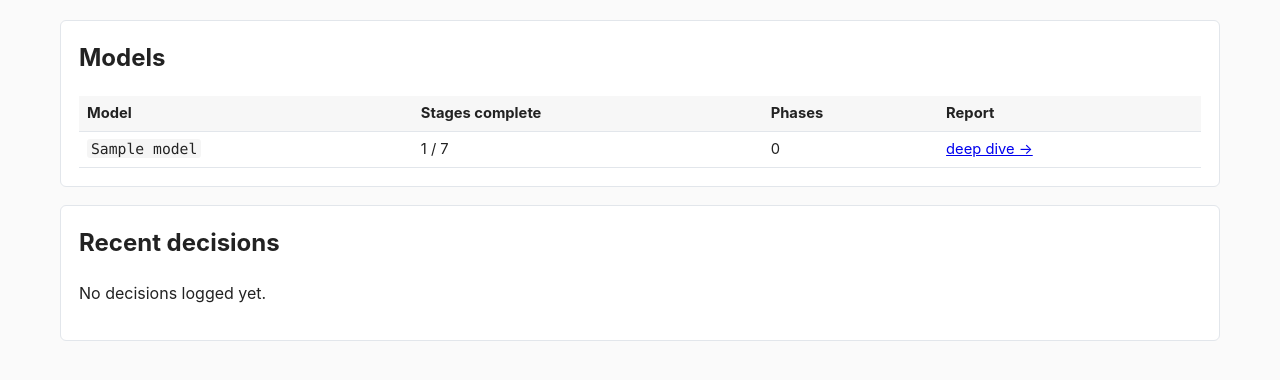
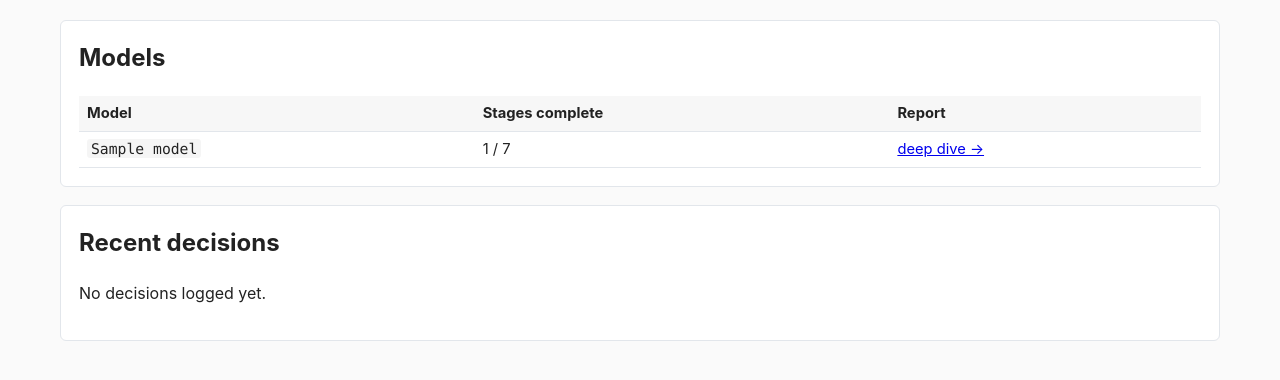
Before and after one commit to vivarium-collective/pbg-superpowers, a Python web app: template templates/workspace/reports/index.html.j2 in a window 1280 px wide. Shown: the part 116-496 px from the top of the page. Run offline with Jinja, Linux system fonts and the light colour scheme; the template is opened without the code that fills it: most values are stand-ins (such as "Sample title", 1, 10 or a date in 2020).

Commit message:
feat: drop phase column + phases/ doc line from workspace report and model README

```diff
--- a/templates/model/README.md.j2
+++ b/templates/model/README.md.j2
@@ -7,5 +7,4 @@ Composite for: {{ model_name }}
 - `pbg_{{ model_slug }}/wiring.py` — connection table
 - `pbg_{{ model_slug }}/document.py` — `build_document()` produces the Composite spec
 - `tests/` — assembly, adapters, baseline run, core integration
-- `phases/` — multi-phase plan + per-phase deliverables
 - `reports/index.html` — interactive deep-dive (regenerated by /pbg-report)
--- a/templates/workspace/reports/index.html.j2
+++ b/templates/workspace/reports/index.html.j2
@@ -9,11 +9,10 @@
 <div id="guidance" class="guidance panel"></div>
 <div class="panel"><h2>Models</h2>
 {% if models %}
-<table><thead><tr><th>Model</th><th>Stages complete</th><th>Phases</th><th>Report</th></tr></thead><tbody>
+<table><thead><tr><th>Model</th><th>Stages complete</th><th>Report</th></tr></thead><tbody>
 {% for name, m in models.items() %}
 <tr><td><code>{{ name }}</code></td>
 <td>{{ m.stages|length }} / 7</td>
-<td>{{ (m.phases or [])|length }}</td>
 <td><a href="../models/{{ name }}/reports/index.html">deep dive →</a></td></tr>
 {% endfor %}
 </tbody></table>
```
